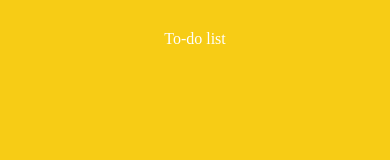
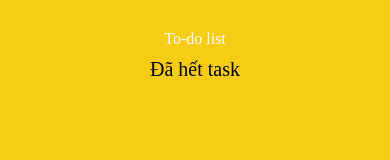
Before and after one commit to thecuong064/react-native-todo-app, a React Native app: screen / in a window 390 px wide. Shown: the top 160 px of the page. Built offline with nearby package versions, Linux system fonts and the light colour scheme.

Commit message:
Add no tasks found indicator

```diff
--- a/src/screens/Home.js
+++ b/src/screens/Home.js
@@ -66,7 +66,7 @@ export const Home = ({navigation}) => {
   }, []);
 
   useEffect(() => {
-    loadItems();
+    loadItems(true);
   }, []);
 
   const loadItems = (showRefreshing = false) => {
@@ -134,6 +134,10 @@ export const Home = ({navigation}) => {
     />
   );
 
+  const noTaskIndicator = () => (
+    <AppText style={styles.noTaskIndicatorText}>Đã hết task</AppText>
+  );
+
   return (
     <KeyboardAvoidingView
       behavior={Platform.OS === 'ios' ? 'padding' : 'height'}
@@ -160,7 +164,9 @@ export const Home = ({navigation}) => {
                   refreshing={isRefreshing}
                 />
               }
+              ListEmptyComponent={noTaskIndicator}
             />
+          </View>
           {!isKeyboardShown && (
             <TouchableOpacity
               style={{...styles.addButtonWrapper}}
@@ -172,7 +178,6 @@ export const Home = ({navigation}) => {
               />
             </TouchableOpacity>
           )}
-          </View>
         </SafeAreaView>
       </TouchableWithoutFeedback>
     </KeyboardAvoidingView>
@@ -222,5 +227,14 @@ const styles = StyleSheet.create({
   },
   itemList: {
     paddingHorizontal: 24,
+    flexGrow: 1,
+  },
+  noTaskIndicatorText: {
+    fontSize: 20,
+    fontWeight: '500',
+    color: Colors.black,
+    textAlignVertical: 'center',
+    textAlign: 'center',
+    height: '100%',
   },
 });
```
Lines whose indentation alone changed are shown as unchanged.
